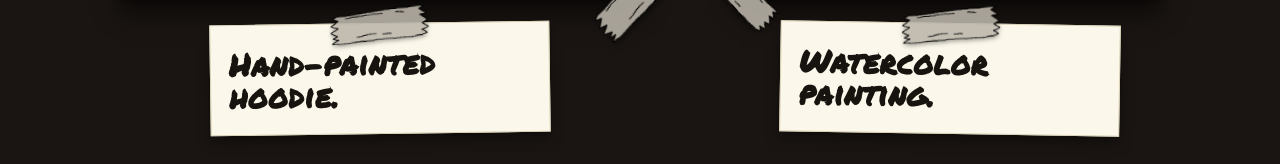
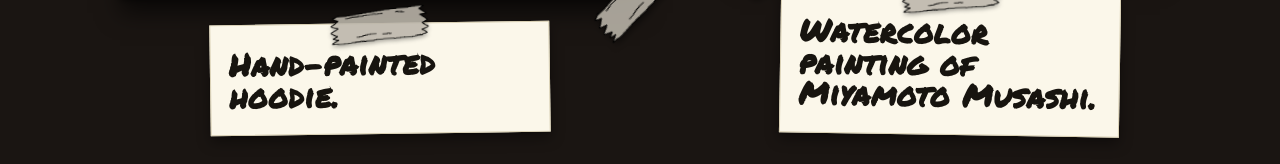
Before and after one commit to radiatoraa/portfolio, a plain HTML site: page handmade.html in a window 1280 px wide. Shown: the part 6548-6712 px from the top of the page. Drawn offline with nearby package versions, Linux system fonts and the light colour scheme; a web font is replaced by a local one.

Commit message:
Update painting description to include Miyamoto Musashi

```diff
--- a/handmade.html
+++ b/handmade.html
@@ -221,7 +221,7 @@
         </div></div>
       </div>
       <div class="desc">
-        <h2>Watercolor painting.</h2>
+        <h2>Watercolor painting of Miyamoto Musashi.</h2>
       </div>
     </article>
 
```
